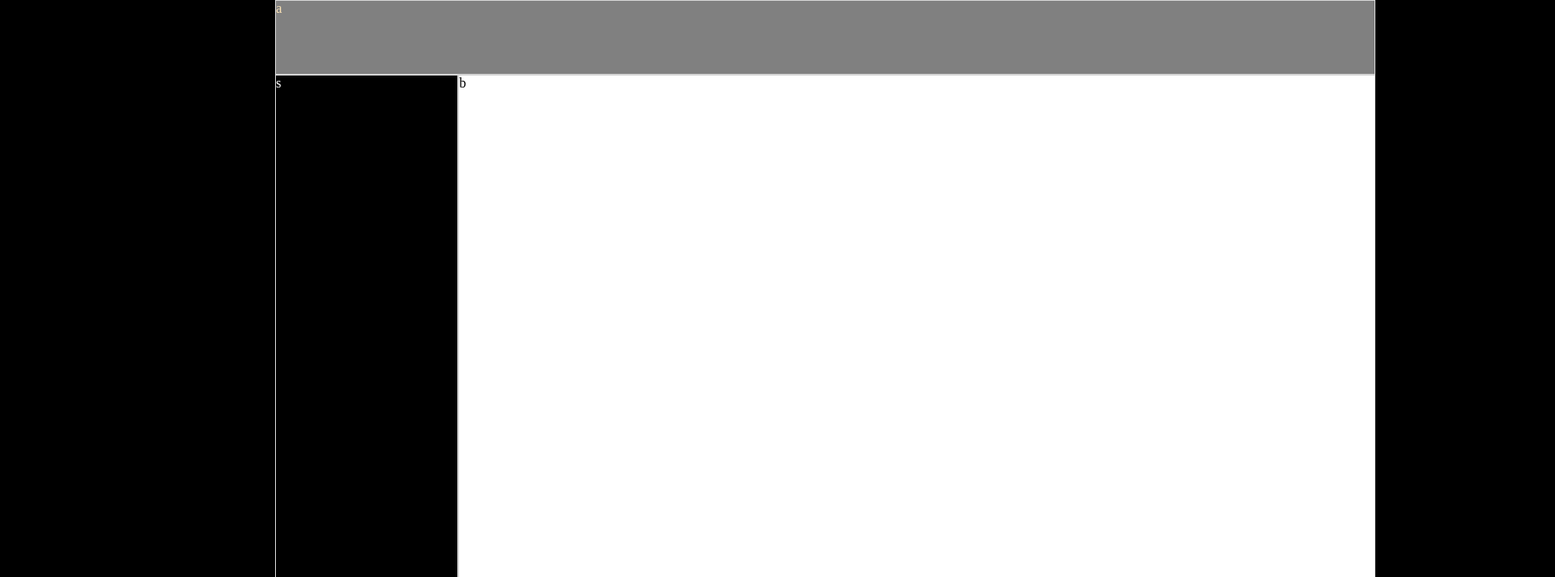
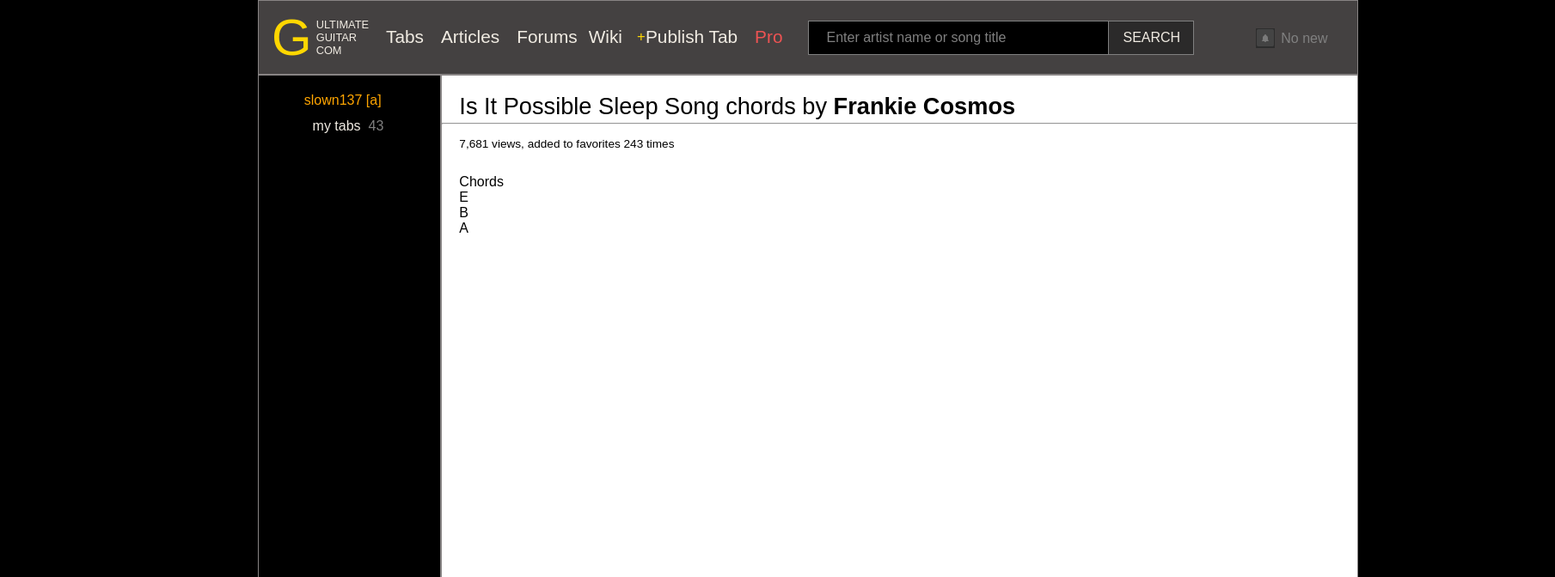
Before and after one commit to slown137/copy-a-website-2, a plain HTML site: page index.html in a window 1280 px wide. Shown: the top 672 px of the page at 86% size, 1809 px wide, since content can reach past the window. Drawn offline with Linux system fonts and the light colour scheme.

Commit message:
build site

```diff
--- a/index.html
+++ b/index.html
@@ -10,13 +10,61 @@
     <main>
         <div class="grid">
             <div class="header">
-                a
+                <div class="logo">G</div>
+                <div class="logo-text">
+                    <div class="ult">ULTIMATE</div>
+                    <div class="instrument">GUITAR</div>
+                    <div class="dot-com">COM</div>
+                </div>
+                <div class="buttons">
+                    <div class="tabs">Tabs</div>
+                    <div class="articles-button">Articles</div>
+                    <div class="forum">Forums</div>
+                    <div class="wiki">Wiki</div>
+                    <div class="publish">
+                        <div class="plus">+</div>
+                        <div class="publish-button-text">Publish Tab</div>
+                    </div>
+                    <div class="pro">Pro</div>
+                </div>
+                <div class="search-bar">
+                    <div class="input-text">
+                        Enter artist name or song title
+                    </div>
+                    <div class="search-button">
+                        SEARCH
+                    </div>
+                    <div class="notify">
+                        <div class="bell">
+                            <img src="bell.png" alt="bell">
+                        </div>
+                        <div class="notify-quantity">
+                            No new
+                        </div>
+                    </div>
+                </div>
             </div>
             <div class="sidebar">
-                s
+                <div class="username">slown137 [a]</div>
+                <div class="my-tabs">
+                    <div class="my-tabs-text">my tabs</div>
+                    <div class="my-tabs-number">43</div>
+                </div>
             </div>
             <div class="article">
-                b
+                <div class="article-header">
+                    <div class="song-title">Is It Possible Sleep Song chords by <strong>Frankie Cosmos</strong></div>
+                    <div class="views">7,681 views, added to favorites 243 times</div>
+                </div>
+                <hr class="solid before-chords">
+                <div class="article-body">
+                    <div class="chords-title">Chords</div>
+                    <div class="chord names">
+                        <div class="chord-1">E</div>
+                        <div class="chord-2">B</div>
+                        <div class="chord-3">A</div>
+                    </div>
+                </div>
             </div>
             <div class="footer">
                 c
--- a/style.css
+++ b/style.css
@@ -6,9 +6,11 @@ html, body {
     padding: 0;
     margin: 0;
     height: 1000px;
-    width: 1600px;
+    width: 100em;
     border: 0;
     background-color: black;
+    position: relative;
+    left: 40px;
 }
 
 main {
@@ -16,6 +18,8 @@ main {
     position: relative;
     align-items: center;
     justify-content: center;
+    font-family: sans-serif;
+    right: 100px;
 }
 
 .grid {
@@ -26,28 +30,184 @@ main {
 }
 
 .header {
-    border: 1px solid lightgrey;
-    background-color: grey;
-    color: wheat;
+    display: flex;
+    border: 1px solid rgb(136, 132, 132);
+    background-color: rgb(68, 65, 65);
+    color: rgb(241, 236, 227);
     grid-row: 1;
     grid-column: 1 / 12;
 }
 
-.sidebar {
-    border: 1px solid lightgrey;
-    color: white;
+.logo {
+    color: gold;
+    font-size: 60px;
+    position: relative;
+    left: 15px;
+    top: 8px;
+}
+
+.logo-text {
+    position: relative;
+    left: 20px;
+    top: 20px;
+    font-size: 80%;
+}
+
+.buttons {
+    display: flex;
+    position: relative;
+    align-items: center;
+    justify-content: center;
+    left: 30px;
+    font-size: 130%;
+}
+
+.tabs {
+    margin: 10px;
+}
+
+.articles-button {
+    margin: 10px;
+}
+
+.forum {
+    margin: 10px;
+}
+
+.wiki {
+    position: relative;
+    margin: 10px;
+    right: 7px;
+}
+
+.publish {
+    margin: 10px;
+    display: inline;
+}
+
+.plus {
+    color: gold;
+    position: relative;
+    font-size: 80%;
+    right: 10px;
+    top: 12px;
+}
+
+.publish-button-text {
+    position: relative;
+    left: 0px;
+    bottom: 10px;
+}
+
+.pro {
+    margin: 10px;
+    color: rgb(238, 83, 83);
+}
+
+.search-bar {
+    position: relative;
+    top: 23px;
+    left: 50px;
+    height: 40px;
+    width: 350px;
+    border: 1px solid grey;
     background-color: black;
 }
 
+.search-button {
+    position: relative;
+    left: 348px;
+    bottom: 19.5px;
+    height: 40px;
+    width: 100px;
+    border: 1px solid grey;
+    background-color:rgb(43, 42, 42);
+    text-align: left;
+    padding-left: 16px;
+    padding-top: 10px;
+}
+
+.bell{
+    position: relative;
+    bottom: 50px;
+    left: 520px;
+}
+
+.notify-quantity {
+    position: relative;
+    text-align: right;
+    bottom: 74px;
+    left: 255px;
+    color: grey;
+}
+
+.input-text {
+    text-align: left;
+    position: relative;
+    justify-content: center;
+    color: grey;
+    top: 10px;
+    left: 20px;
+}
+
+
+.sidebar {
+    display: flex;
+    border: 1px solid rgb(136, 132, 132);
+    color: white;
+    background-color: black;
+    justify-content: center;
+}
+
+.username {
+    position: relative;
+    top: 20px;
+    color: orange;
+    left: 20px;
+}
+.my-tabs {
+    position: relative;
+    top: 50px;
+    right: 60px;
+    color: rgb(241, 236, 227);
+}
+
+.my-tabs-number {
+    position: relative;
+    left: 65px;
+    bottom: 18px;
+    color: grey;
+}
+
 .article {
-    border: 1px solid lightgrey;
+    border: 1px solid rgb(136, 132, 132);
     background-color: white;
     grid-row: 2 / auto;
     grid-column: 2;
 }
 
+.article-header {
+    position: relative;
+    text-align: left;
+    top: 20px;
+    left: 20px;
+    font-size: 170%;
+}
+
+.views {
+    position: relative;
+    font-size: 50%;
+    top: 20px;
+}
+
+.article-body {
+    position: relative;
+    top: 50px;
+    left: 20px;
+}
+
 .footer {
-    border: 1px solid lightgrey;
+    border: 1px solid rgb(136, 132, 132);
     background-color: grey;
     grid-column: 1 / 12;
     grid-row: 3;
```
Also changed, not shown: bell.png (added).
